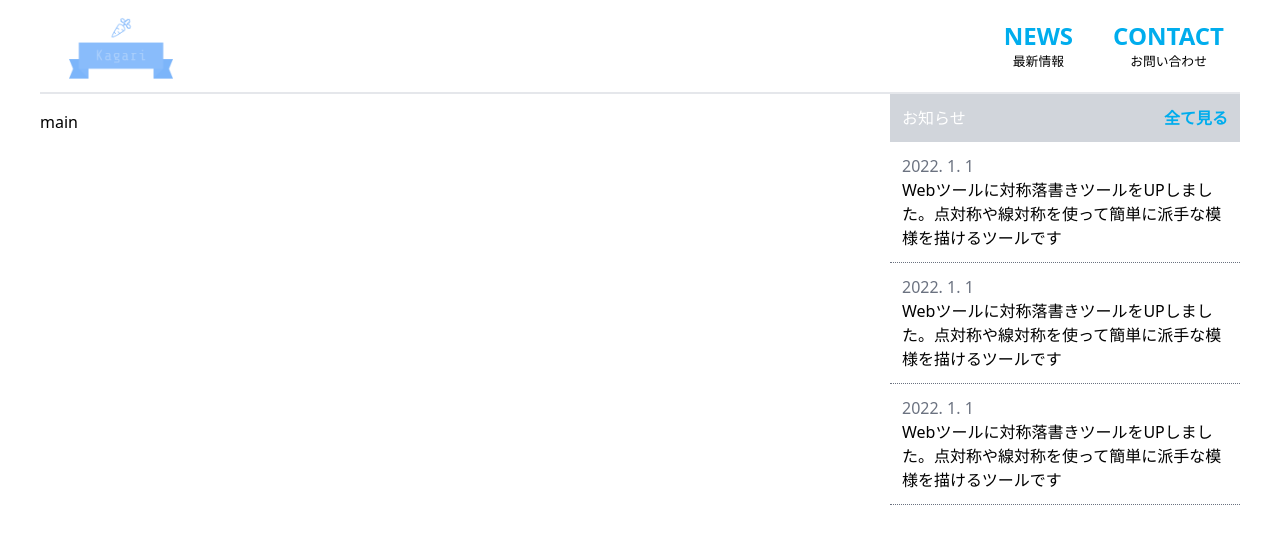
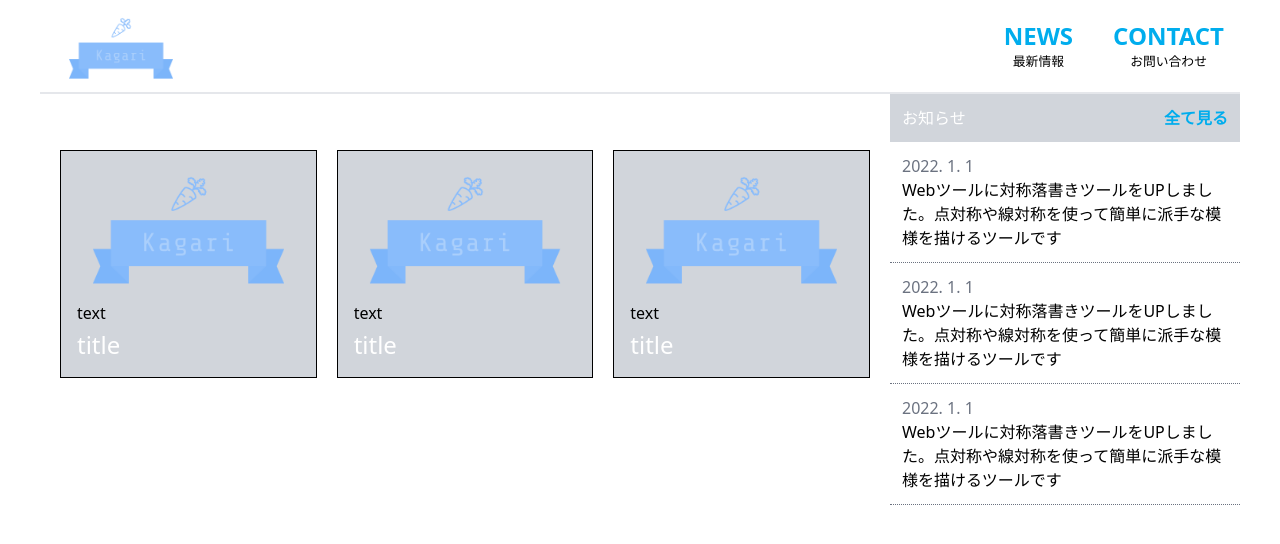
Before and after one commit to yoshi-non/engame, a Next.js app: page / in a window 1280 px wide. Shown: the top 544 px of the page. Built offline with nearby package versions, Linux system fonts and the light colour scheme.

Commit message:
add mainの仮UI

```diff
--- a/pages/_app.tsx
+++ b/pages/_app.tsx
@@ -5,9 +5,9 @@ import Navbar from '../components/Navbar'
 function MyApp({ Component, pageProps }: AppProps) {
   return (
     <>
-      <div className='xl:w-[1200px] m-auto overflow-hidden h-[100vh]'>
+      <div className='xl:w-[1200px] m-auto'>
         <Navbar/>
-        <div className='flex gap-6 md:gap-20'>
+        <div className='flex'>
           <Component {...pageProps} />
         </div>
       </div>
--- a/pages/index.tsx
+++ b/pages/index.tsx
@@ -1,13 +1,62 @@
 import type { NextPage } from 'next'
+import Image from 'next/image'
+import Link from 'next/link'
 import Sidebar from '../components/Sidebar'
+import logo from "../images/logo.png"
 
 const Home: NextPage = () => {
   return (
     <>
       <div className='mt-4 flex flex-col gap-10 overflow-auto h-[88vh] flex-1'>
-        main
+        <div className='px-5 my-10 sm:grid md:grid-cols-2 xl:grid-cols-3 3xl:flex flex-wrap gap-5 justify-center'>
+          <Link href="/">
+            <div className='bg-gray-300 overflow-hidden p-2 border-black border group cursor-pointer transition duration-200 ease-in transform sm:hover:scale-105 hover:z-50'>
+              <Image
+                  layout='responsive'
+                  src={logo}
+                  height={1080}
+                  width={1920}
+              />
+              <div className="p-2">
+                  <p className="truncate max-w-md">text</p>
+                  <h2 className="mt-1 text-2xl text-white transition-all duration-100 ease-in-out group-hover:font-bold">title</h2>
+              </div>
+            </div>
+          </Link>
+
+          <Link href="/">
+            <div className='bg-gray-300 overflow-hidden p-2 border-black border group cursor-pointer transition duration-200 ease-in transform sm:hover:scale-105 hover:z-50'>
+              <Image
+                  layout='responsive'
+                  src={logo}
+                  height={1080}
+                  width={1920}
+              />
+              <div className="p-2">
+                  <p className="truncate max-w-md">text</p>
+                  <h2 className="mt-1 text-2xl text-white transition-all duration-100 ease-in-out group-hover:font-bold">title</h2>
+              </div>
+            </div>
+          </Link>
+
+          <Link href="/">
+            <div className='bg-gray-300 overflow-hidden p-2 border-black border group cursor-pointer transition duration-200 ease-in transform sm:hover:scale-105 hover:z-50'>
+              <Image
+                  layout='responsive'
+                  src={logo}
+                  height={1080}
+                  width={1920}
+              />
+              <div className="p-2">
+                  <p className="truncate max-w-md">text</p>
+                  <h2 className="mt-1 text-2xl text-white transition-all duration-100 ease-in-out group-hover:font-bold">title</h2>
+              </div>
+            </div>
+          </Link>
+        </div>
       </div>
-      <div className='h-[92vh] overflow-hidden xl:hover:overflow-y-auto'>
+
+      <div className='overflow-hidden xl:hover:overflow-y-auto'>
         <Sidebar/>
       </div>
     </>
--- a/tailwind.config.js
+++ b/tailwind.config.js
@@ -6,6 +6,9 @@ module.exports = {
   ],
   theme: {
     extend: {
+      screens: {
+        "3xl": "2000px",
+      },
       width: {
         1600: '1600px',
         400: '400px',
```
